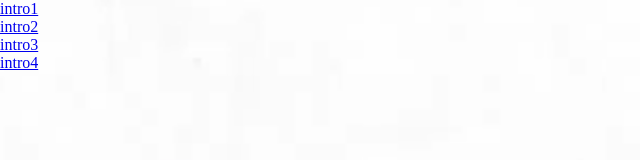
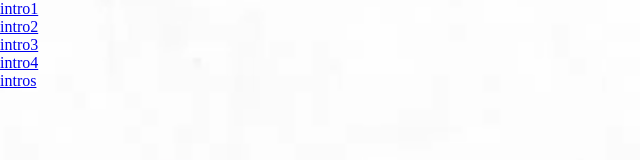
Before and after one commit to qbj/qbj.github.io, a plain HTML site: page intro.html in a window 1280 px wide. Shown: the full height of the page, 0-640 px from the left. Drawn offline with Linux system fonts and the light colour scheme.

Commit message:
Update intro.html

```diff
--- a/intro.html
+++ b/intro.html
@@ -19,7 +19,9 @@
 	<div>
 	<a href="PHOTO/intro4.JPG" target="_blank">intro4</a>
 	</div>
-
+	<div>
+	<a target="_blank" href="PHOTO/intros.pdf">intros</a>
+	</div>
 
 </body>
 
```
